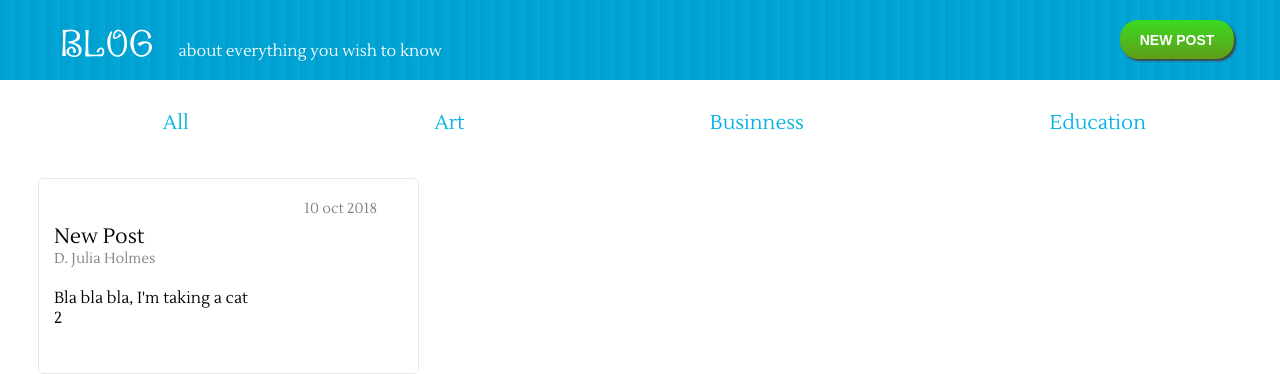
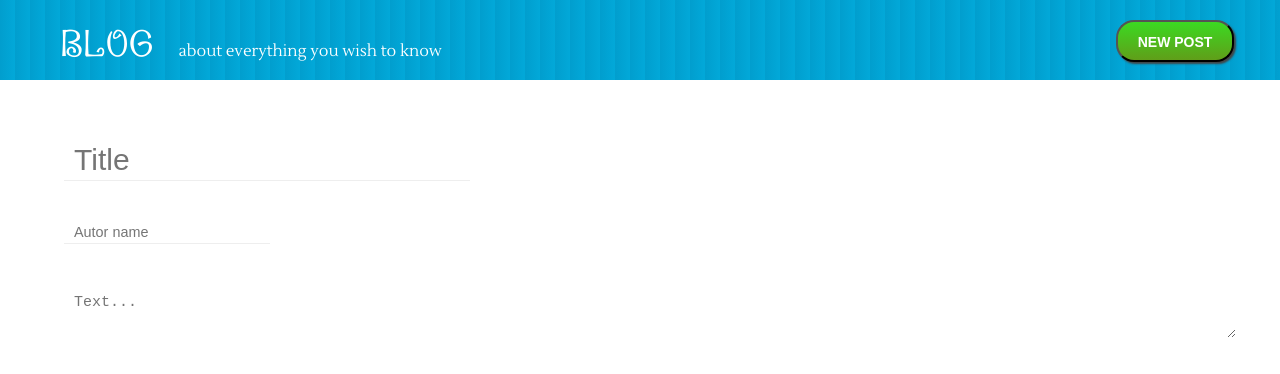
Before and after one commit to Julyettka/readable, a React (Create React App) app in the folder frontend/: page /add in a window 1280 px wide. Shown: the top 374 px of the page. Built offline with nearby package versions, Linux system fonts and the light colour scheme.

Commit message:
add: link router between main and new post

```diff
--- a/frontend/package.json
+++ b/frontend/package.json
@@ -14,5 +14,8 @@
     "build": "react-scripts build",
     "test": "react-scripts test --env=jsdom",
     "eject": "react-scripts eject"
+  },
+  "devDependencies": {
+    "react-router-dom": "^4.2.2"
   }
 }
--- /dev/null
+++ b/frontend/src/components/AddPost.js
@@ -0,0 +1,21 @@
+import React from 'react'
+import {Component} from 'react'
+import Header from './Header.js'
+import {Link} from 'react-router-dom'
+
+class AddPost extends Component{
+	render(){
+		return(
+			<div>
+				<div className="containter-post">
+					<form>
+						<input placeholder="Title" className ="title"/><br />
+						<input placeholder="Autor name" className ="author"/><br />
+						<textarea placeholder="Text..." className ="textarea"></textarea>
+					</form>
+				</div>
+			</div>)
+	}
+}
+
+export default AddPost;
--- a/frontend/src/components/App.js
+++ b/frontend/src/components/App.js
@@ -3,16 +3,28 @@ import {Component} from 'react'
 import Header from './Header.js'
 import Plate from './Plate.js'
 import Navigation from './Navigation.js'
+import AddPost from './AddPost.js'
+import {Route} from 'react-router-dom'
 
 class App extends Component{
     render(){
         return (<div>
-            <Header/>
-            <Navigation/>
-            <div className="container-plate">
-            	<Plate/>
-            </div>
-            </div>)
+        	<Route exact path='/' render={()=>(
+        		<div>
+		            <Header/>
+		            <Navigation/>
+		            <div className="container-plate"><Plate/></div>
+		        </div>
+        	)}
+        	/>
+        	<Route exact path='/add' render={()=> (
+        		<div>
+        			<Header/>
+        			<AddPost/>
+        		</div>
+        		)}
+        	/>
+        </div>)
     }
 }
 
--- a/frontend/src/components/Header.js
+++ b/frontend/src/components/Header.js
@@ -1,13 +1,14 @@
 import React from 'react'
+import {Link} from 'react-router-dom'
 
 const Header = ()=>(
     <div className="header">
         <div className="container-header">
-            <div className="logo">Blog
+            <Link to='/' style={{textDecoration:'none'}}><div className="logo">Blog
             	<span className="descr">about everything you wish to know</span>
-            </div>
+            </div></Link>
 
-            <div className="post-button">New Post</div>
+            <Link to='/add'><button className="post-button">New Post</button></Link>
         </div>
     </div>
     )
--- a/frontend/src/index.css
+++ b/frontend/src/index.css
@@ -59,7 +59,7 @@ body {
   border-radius: 18px;
   color: #ffffff;
   font-size: 14px;
-  padding: 12px 20px 10px 20px;
+  padding: 12px 20px 26px 20px;
   text-decoration: none;
   cursor: pointer;
   box-shadow: 2px 2px 2px #444445;
@@ -172,3 +172,41 @@ body {
 .snap{
   margin-top: 20px;
 }
+
+/* AppPost*/
+input.author, input.title{
+    outline: none;
+    outline-style: none;
+    border-top: none;
+    border-left: none;
+    border-right: none;
+    border-bottom: solid #eeeeee 1px;
+    padding: 3px 10px;
+    margin: 20px 0;
+   }
+
+input.title{
+  font-size: 30px;
+}
+
+input.author, textarea{
+  color: black;
+}
+
+.containter-post{
+    margin: 40px auto;
+    max-width: 90%;
+  }
+
+textarea{
+  margin-top: 20px;
+  font-size: 15px;
+  padding: 10px;
+  width: 100%;
+  outline: none;
+  outline-style: none;
+  border-top: none;
+  border-bottom: none;
+  border-left: none;
+  border-right: none;
+}
--- a/frontend/src/index.js
+++ b/frontend/src/index.js
@@ -2,5 +2,6 @@ import React from 'react'
 import ReactDOM from 'react-dom'
 import App from './components/App.js'
 import './index.css'
+import {BrowserRouter} from 'react-router-dom'
 
-ReactDOM.render(<App/>, document.getElementById('root'));
+ReactDOM.render(<BrowserRouter><App/></BrowserRouter>, document.getElementById('root'));
```
